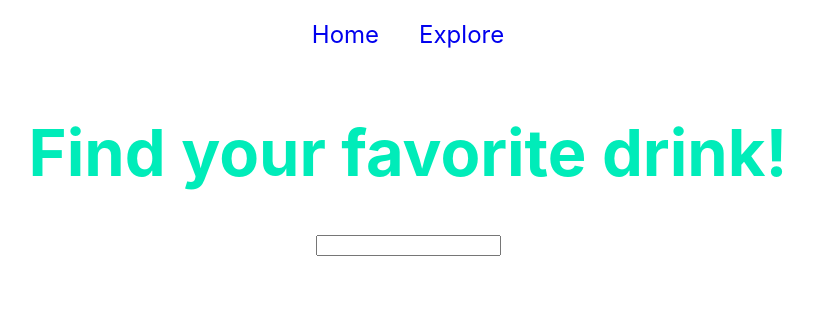
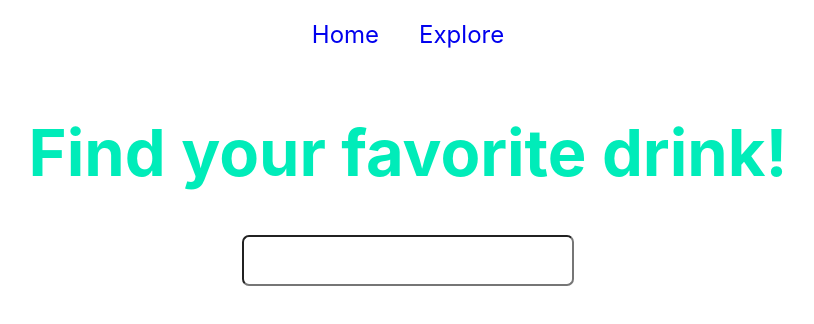
Before and after one commit to dllarsson/drink-app, a React (Create React App) app in the folder drink-app/: page /explore in a window 1280 px wide. Shown: the top 324 px of the page, without its empty margins (232-1046 px from the left). Built offline with nearby package versions, Linux system fonts and the light colour scheme.

Commit message:
Refactoring and styling

```diff
--- a/drink-app/src/components/Search.js
+++ b/drink-app/src/components/Search.js
@@ -17,8 +17,8 @@ const Search = () => {
 
         if (searchInput !== ""){
             const result = DrinksData.cocktails.filter((item) => {
-                item.name = item.name.toLowerCase();
-                return item.name.includes(searchInput);
+                const lowerCaseName = item.name.toLowerCase();
+                return lowerCaseName.includes(searchInput);
             });
 
             setResultItems(result.map(item => <ResultItem
@@ -26,6 +26,8 @@ const Search = () => {
                                                         name={item.name}
                                                         key={item.name}
                                                     />));
+        } else {
+            setResultItems(undefined);
         }
     }, [searchInput])
 
@@ -37,10 +39,9 @@ const Search = () => {
 
     // const handleClick = (e) => {
     //     const result = DrinksData.cocktails.filter((item) => {
-    //         item.name = item.name.toLowerCase();
-    //         return item.name.includes(searchInput);
+    //         const lowerCaseName = item.name.toLowerCase();
+    //         return lowerCaseName.includes(searchInput);
     //     });
-
     //     setResultItems(result.map(item => <ResultItem
     //                                                 src={item.image}
     //                                                 name={item.name}
--- a/drink-app/src/styles/Drink.css
+++ b/drink-app/src/styles/Drink.css
@@ -2,9 +2,9 @@
     display: flex;
     flex-direction: column;
     align-items: center;
+    color: black;
 }
 
 .drink-content p {
-    color: black;
     font-weight: bold;
 }
--- a/drink-app/src/styles/Search.css
+++ b/drink-app/src/styles/Search.css
@@ -19,3 +19,10 @@
     color: blue;
     font-family: Cambria;
 }
+input{
+    box-sizing: border-box;
+    padding: 10px 10px;
+    font-size: 23px;
+    font-weight: bold;
+    border-radius: 7px;
+}
```
